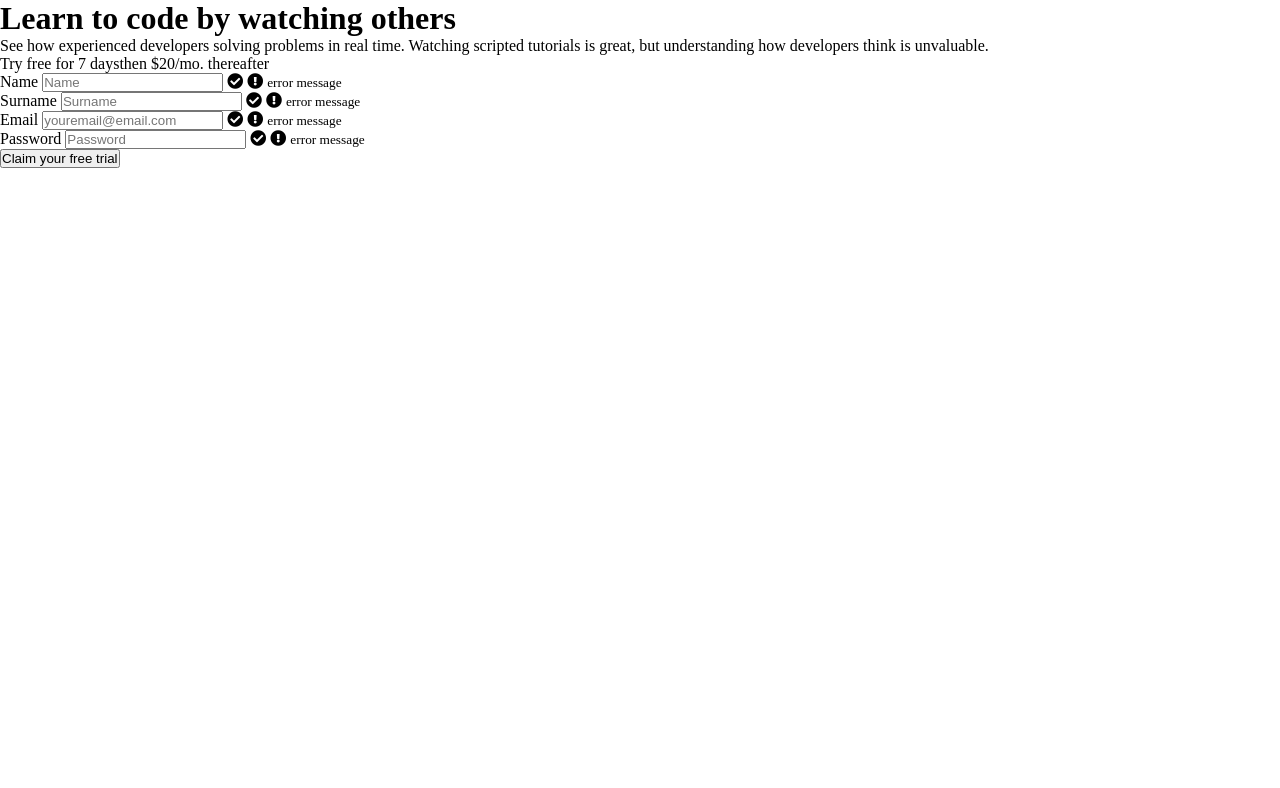
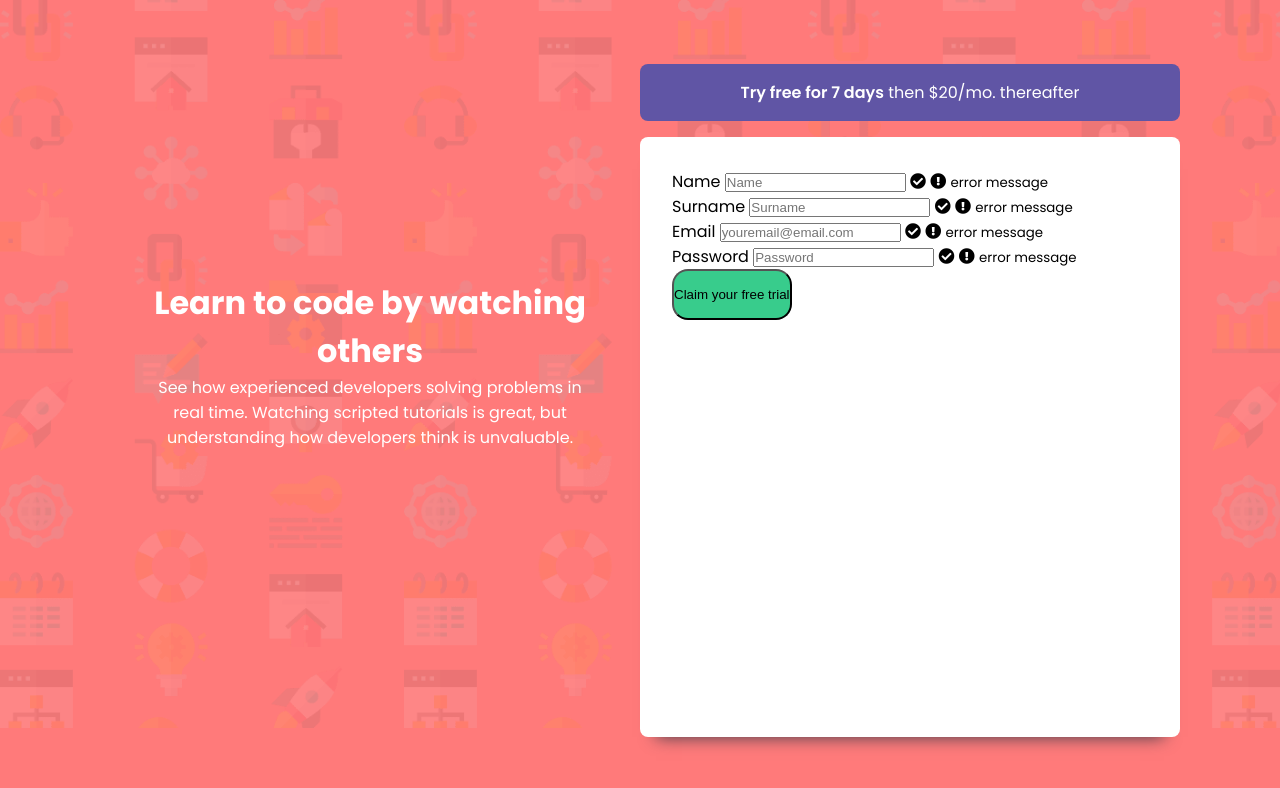
Before and after one commit to zdenman/Intro-component-with-sign-up-form, a plain HTML site: page index.html in a window 1280 px wide. Drawn offline with Linux system fonts and the light colour scheme.

Commit message:
added styling to containers

```diff
--- a/style.css
+++ b/style.css
@@ -23,3 +23,57 @@
     padding: 0;
     box-sizing: border-box;
 }
+body {
+    background: url("./images/bg-intro-desktop.png");
+    background-repeat: no-repeat;
+    background-size: cover;
+    /* height: 100vh; */
+    background-color: var(--red);
+    font-family: var(--fontPrimary);
+}
+.container {
+    max-width: 1080px;
+    min-height: 600px;
+    /* background: white; */
+    margin: 4rem auto;
+    display: flex;
+}
+.left {
+    width: 50%;
+}
+.left {
+    display: flex;
+    flex-direction: column;
+    justify-content: center;
+    align-items: center;
+    color: white;
+    text-align: center;
+    padding: 3rem;
+}
+.right {
+    width: 50%;
+}
+.purple-alert {
+    background:var(--blue);
+    padding: 1rem 0;
+    text-align: center;
+    color: white;
+    border-radius: .5rem;
+    margin-bottom: 1rem;
+}
+.purple-alert span {
+    font-weight: 600;
+}
+.form-container {
+    background: white;
+    height: 100%;
+    border-radius: .5rem;
+    padding: 2rem;
+    box-shadow: 0 1rem 1rem -1rem var(--darkBlue);
+}
+button {
+    background: var(--green);
+    padding: 1rem 0;
+    width: 100;
+    border-radius: 1rem;
+}
```
Also changed, not shown: index.html (+1 -1 lines).
